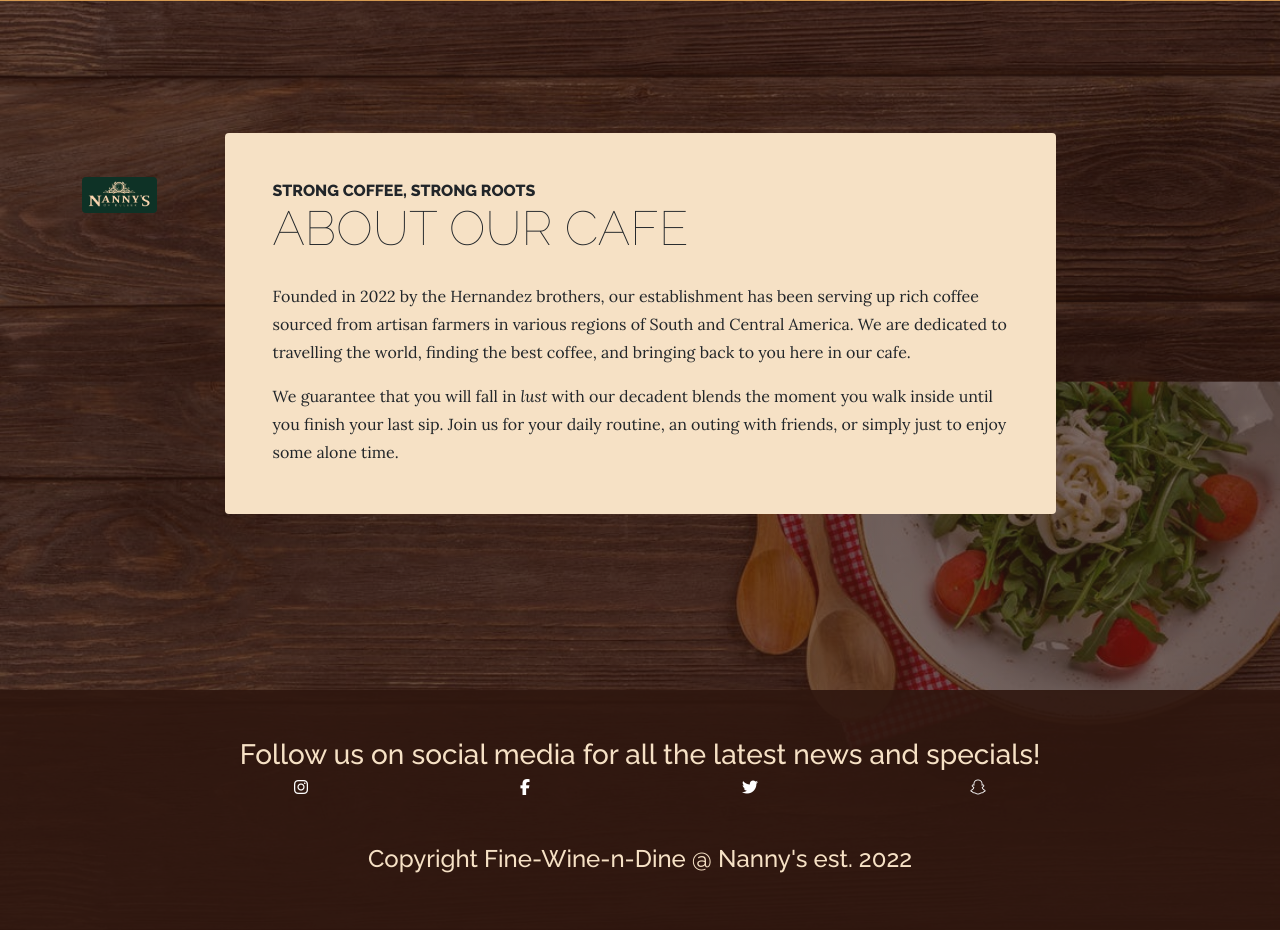
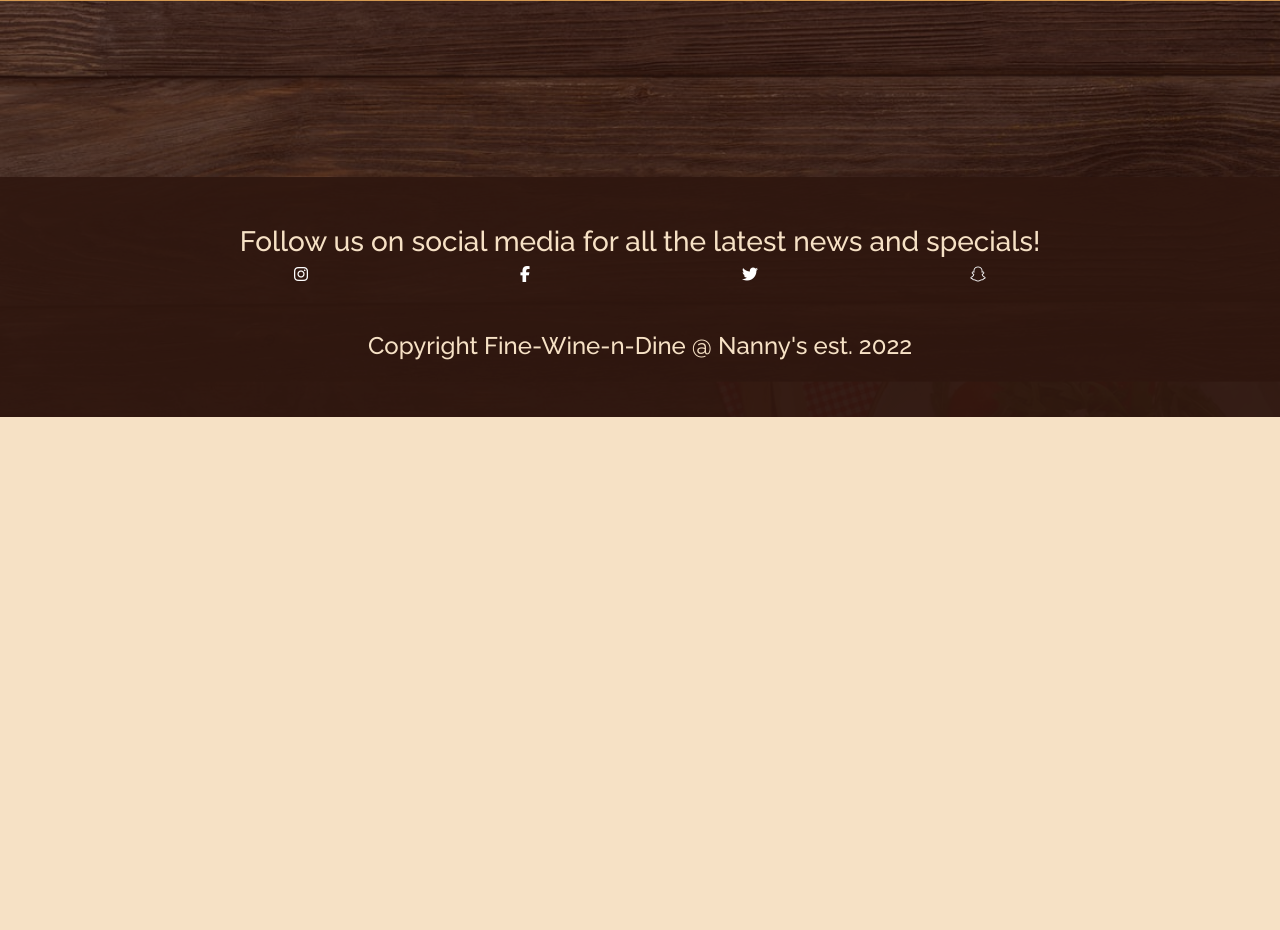
Before and after one commit to BrianStritch/Brian-Stritch-P4-Fine-Wine-n-Dine, a Django app: page /opening_hours/ in a window 1280 px wide. Shown: the part 1325-2255 px from the top of the page. After the commit the page ends 1742 px from the top, so only its background shows below. Run offline with Django 3.2, Linux system fonts and the light colour scheme; some libraries are stand-ins or nearby versions.

Commit message:
finnish front end pages including about page and index page

```diff
--- a/templates/nannys_alternative/opening-times.html
+++ b/templates/nannys_alternative/opening-times.html
@@ -59,33 +59,6 @@
         </div>
     </div>
 </section>
-<section class="page-section about-heading">
-    <div class="container">
-        <img class="img-fluid rounded about-heading-img mb-3 mb-lg-0 nannys-logo" src="/static/images/nannys-logo.JPG"
-            alt="nanny's logo" />
-        <div class="about-heading-content">
-            <div class="row">
-                <div class="col-xl-9 col-lg-10 mx-auto">
-                    <div class="bg-faded rounded p-5">
-                        <h2 class="section-heading mb-4">
-                            <span class="section-heading-upper">Strong Coffee, Strong Roots</span>
-                            <span class="section-heading-lower">About Our Cafe</span>
-                        </h2>
-                        <p>Founded in 2022 by the Hernandez brothers, our establishment has been serving up rich coffee
-                            sourced from artisan farmers in various regions of South and Central America. We are
-                            dedicated to travelling the world, finding the best coffee, and bringing back to you here in
-                            our cafe.</p>
-                        <p class="mb-0">
-                            We guarantee that you will fall in
-                            <em>lust</em>
-                            with our decadent blends the moment you walk inside until you finish your last sip. Join us
-                            for your daily routine, an outing with friends, or simply just to enjoy some alone time.
-                        </p>
-                    </div>
-                </div>
-            </div>
-        </div>
-    </div>
-</section>
+
 
 {% endblock content%}
```
